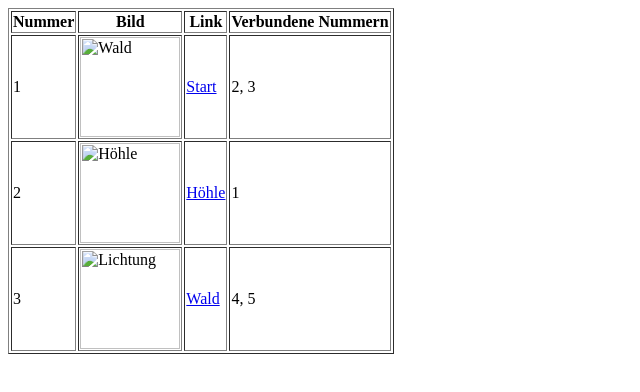
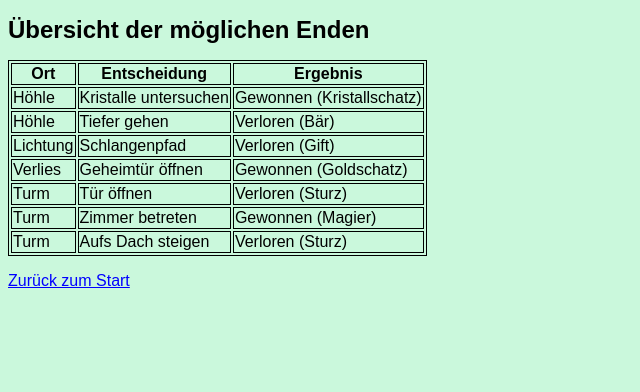
Before and after one commit to laobanxiexie/923849832984923879, a plain HTML site: page Tabelle.html in a window 1280 px wide. Shown: the whole page, without its empty margins (0-640 px from the left). Drawn offline with Linux system fonts and the light colour scheme; files that its build step writes are made by us from their sources.

Commit message:
Add files via upload

```diff
--- a/Tabelle.html
+++ b/Tabelle.html
@@ -1,30 +1,69 @@
-   <table border="1">
+<!DOCTYPE html>
+<html>
+  <head>
+    <meta charset="utf-8">
+    <title>Alle Enden</title>
+    <link rel="stylesheet" href="ende.css">
+    <style>
+        td {
+            border: 1px solid black
+        }
+
+        th {
+            border: 1px solid black
+        }
+    </style>
+  </head>
+  <body>
+    <h1>Übersicht der möglichen Enden</h1>
+
+    <table>
       <thead>
         <tr>
-          <th>Nummer</th>
-          <th>Bild</th>
-          <th>Link</th>
-          <th>Verbundene Nummern</th>
+          <th>Ort</th>
+          <th>Entscheidung</th>
+          <th>Ergebnis</th>
         </tr>
       </thead>
       <tbody>
         <tr>
-          <td>1</td>
-          <td><img src="wald.jpg" width="100" alt="Wald"></td>
-          <td><a href="wald.html">Start</a></td>
-          <td>2, 3</td>
+          <td>Höhle</td>
+          <td>Kristalle untersuchen</td>
+          <td>Gewonnen (Kristallschatz)</td>
         </tr>
         <tr>
-          <td>2</td>
-          <td><img src="höhle.jpg" width="100" alt="Höhle"></td>
-          <td><a href="höhle.html">Höhle</a></td>
-          <td>1</td>
+          <td>Höhle</td>
+          <td>Tiefer gehen</td>
+          <td>Verloren (Bär)</td>
         </tr>
         <tr>
-          <td>3</td>
-          <td><img src="lichtung.jpg" width="100" alt="Lichtung"></td>
-          <td><a href="lichtung.html">Wald</a></td>
-          <td>4, 5</td>
+          <td>Lichtung</td>
+          <td>Schlangenpfad</td>
+          <td>Verloren (Gift)</td>
+        </tr>
+        <tr>
+          <td>Verlies</td>
+          <td>Geheimtür öffnen</td>
+          <td>Gewonnen (Goldschatz)</td>
+        </tr>
+        <tr>
+          <td>Turm</td>
+          <td>Tür öffnen</td>
+          <td>Verloren (Sturz)</td>
+        </tr>
+        <tr>
+          <td>Turm</td>
+          <td>Zimmer betreten</td>
+          <td>Gewonnen (Magier)</td>
+        </tr>
+        <tr>
+          <td>Turm</td>
+          <td>Aufs Dach steigen</td>
+          <td>Verloren (Sturz)</td>
         </tr>
       </tbody>
     </table>
+
+    <p><a href="index.html">Zurück zum Start</a></p>
+  </body>
+</html>
```
